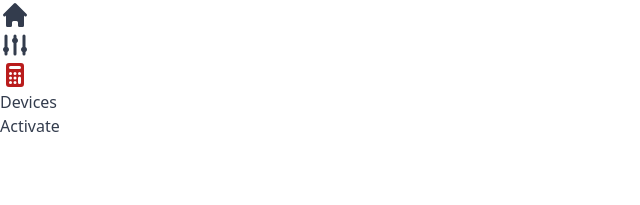
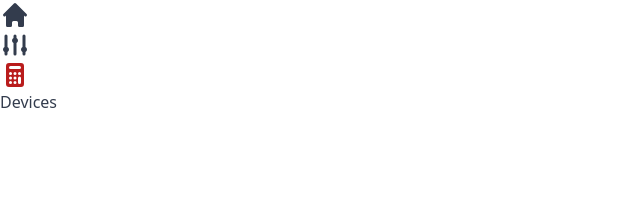
Before and after one commit to SimonVillalonIT/sams-arduino, a Next.js app in the folder Package/Website/: page /dashboard/devices in a window 1280 px wide. Shown: the top 205 px of the page, without its empty margins (0-640 px from the left). Built offline with nearby package versions, Linux system fonts and the light colour scheme.

Commit message:
Types bugs fixed

```diff
--- a/Package/Website/app/dashboard/devices/page.tsx
+++ b/Package/Website/app/dashboard/devices/page.tsx
@@ -1,7 +1,6 @@
 const page = () => (
   <>
     <h1>Devices</h1>
-    <a href="/dashboard/devices/activate">Activate</a>
   </>
 );
 
--- a/Package/Website/components/login/change-link.tsx
+++ b/Package/Website/components/login/change-link.tsx
@@ -1,3 +1,5 @@
+import Link from "next/link";
+
 interface ChangeLinkProps {
   href: string;
   text: string;
@@ -7,9 +9,9 @@ interface ChangeLinkProps {
 const ChangeLink = ({ href, text, linkText }: ChangeLinkProps) => (
   <span>
     {text}
-    <a href={href} className="ml-2 text-secondary  hover:underline">
+    <Link href={href} className="ml-2 text-secondary  hover:underline">
       {linkText}
-    </a>
+    </Link>
   </span>
 );
 
--- a/Package/Website/store/alertStore.ts
+++ b/Package/Website/store/alertStore.ts
@@ -1,6 +1,6 @@
 import { create } from "zustand";
 
-export type AlertType = "warning" | "error" | "success" | "info";
+export type AlertType = "warning" | "error" | "success" | "info"
 
 export type Alert = {
   message: null | string;
@@ -16,7 +16,7 @@ interface Actions {
 }
 
 const useAlertStore = create<Store & Actions>((set) => ({
-  alert: { message: null },
+  alert: { message: null  },
   setAlert: (alert) => set({ alert }),
 }));
 
```
Also changed, not shown: Package/Website/components/alert.tsx (+8 -3 lines).
